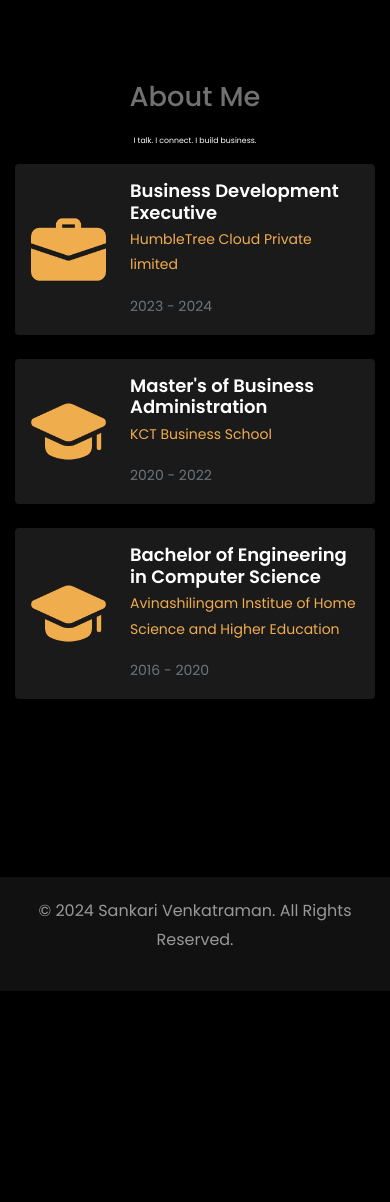
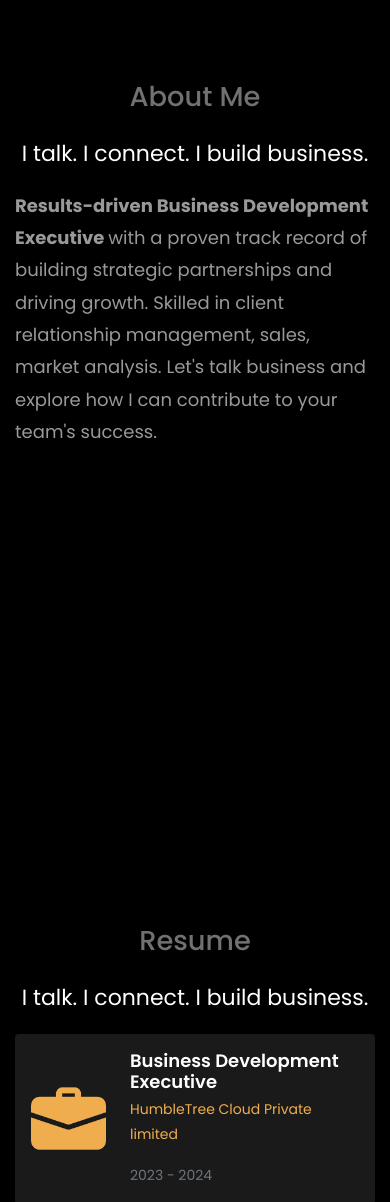
Before and after one commit to sankari-brandbuilder/sankari-brandbuilder.github.io, a plain HTML site: page index.html in a window 390 px wide. Shown: the part 880-2082 px from the top of the page. Before the commit the page ends 1871 px from the top, so only its background shows below. Drawn offline with nearby package versions, Linux system fonts and the light colour scheme.

Commit message:
updated about and resume

```diff
--- a/index.html
+++ b/index.html
@@ -102,7 +102,7 @@
         }
 
         .about-text {
-            font-size: 2vw;
+            font-size:  clamp(22px, 2vw, 100px);
             line-height: 1.8;
             margin-top: 10px;
             color: #fff;
@@ -168,6 +168,9 @@
         .icon-circle:hover i {
             color: #f0ad4e;
         }
+        .about-description {
+            font-size: clamp(18px, 1.7vw, 80px);
+        }
         /* Responsive Design */
         @media (min-width: 768px) {
             .header-section {
@@ -228,6 +231,9 @@
                         <li class="nav-item">
                             <a class="nav-link" href="#about">About</a>
                         </li>
+                        <li class="nav-item">
+                            <a class="nav-link" href="#resume">Resume</a>
+                        </li>
                     </ul>
                 </div>
             </div>
@@ -274,6 +280,31 @@
             <div class="row">
                 <div class="col-md-8 mx-auto text-center">
                     <h2 class="section-title">About Me</h2>
+                    <p class="about-text">
+                        I talk. I connect. I build business.
+                    </p>
+                    <p>
+
+                    </p>
+                </div>
+            </div>
+            <div class="row justify-content-center">
+                <div class="col-md-12 mb-4">
+                    <p class="about-description">
+                        <b>Results-driven Business Development Executive </b> with a proven track record of building strategic partnerships and driving growth. Skilled in client relationship management, sales, market analysis. Let's talk business and explore how I can contribute to your team's success.
+                     </p>
+                </div>
+            </div>
+
+        </div>
+    </section>
+
+    <!-- About Section -->
+    <section id="resume" class="about-section py-5">
+        <div class="container">
+            <div class="row">
+                <div class="col-md-8 mx-auto text-center">
+                    <h2 class="section-title">Resume</h2>
                     <p class="about-text">
                         I talk. I connect. I build business.
                     </p>
```
